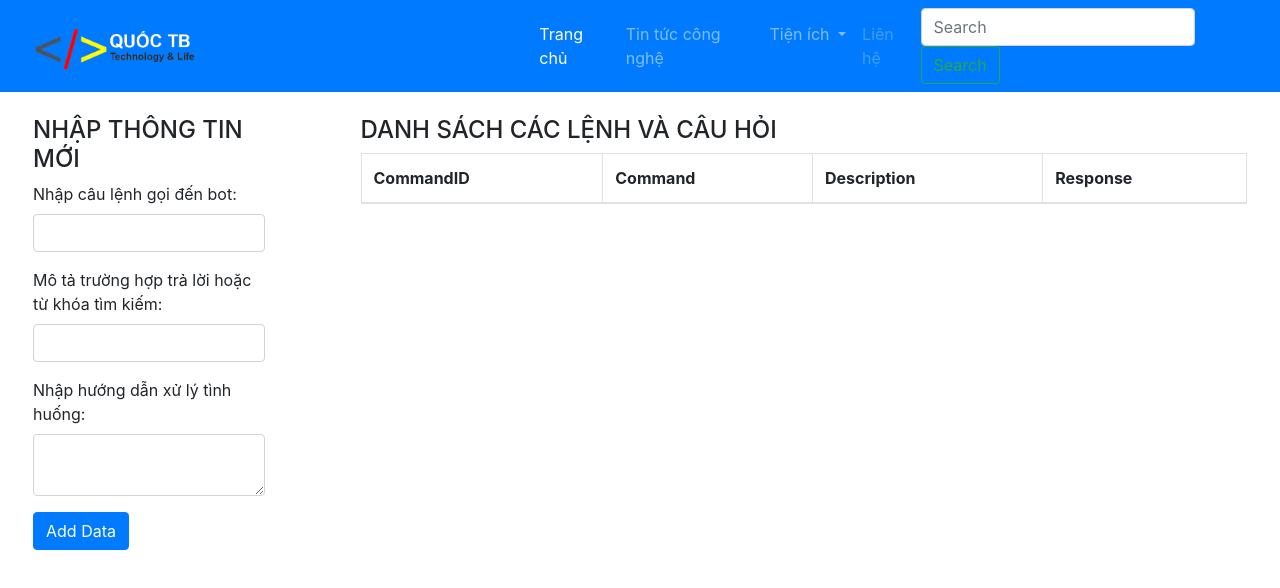
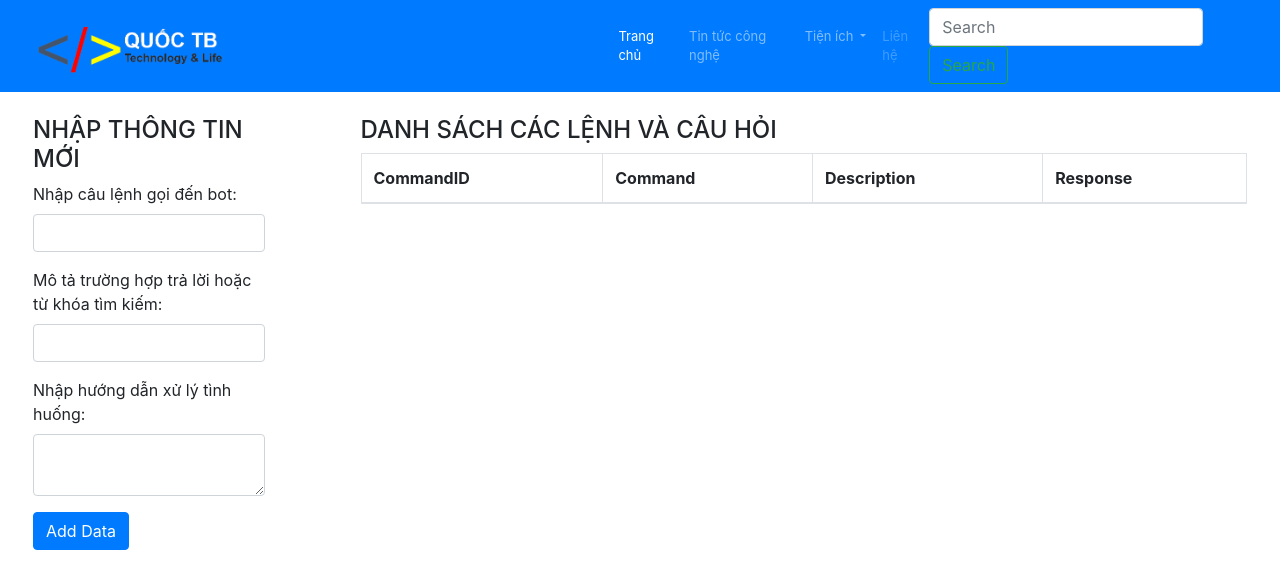
Before and after one commit to quoctb-dev-vnpost/CHAT-BOT-WEB, a website: page html/index.html in a window 1280 px wide. Drawn offline with nearby package versions, Linux system fonts and the light colour scheme; no server answers.

Commit message:
edit_date_2

```diff
--- a/home.html
+++ b/html/index.html
@@ -7,12 +7,13 @@
   <title>QUỐC TB</title>
   <!-- Thêm Bootstrap CSS -->
   <link href="https://stackpath.bootstrapcdn.com/bootstrap/4.5.2/css/bootstrap.min.css" rel="stylesheet">
-  <script src="home.js"></script>
+  <script src="../js/home.js"></script>
+  <link rel="stylesheet" href="../css/home.css">
 </head>
 
 <body>
   <nav class="navbar navbar-expand-lg navbar-dark bg-primary">
-    <a class="navbar-brand" href="#"> <img src="image/logo.png" alt="Logo" width="40%" height="40%"></a>
+    <a class="navbar-brand" href="#"> <img src="../image/logo.png" alt="Logo" width="40%" height="40%"></a>
     <button class="navbar-toggler" type="button" data-toggle="collapse" data-target="#navbarSupportedContent"
       aria-controls="navbarSupportedContent" aria-expanded="false" aria-label="Toggle navigation">
       <span class="navbar-toggler-icon"></span>
```
Also changed, not shown: css/home.css (renamed from home.css), js/home.js (renamed from home.js).
